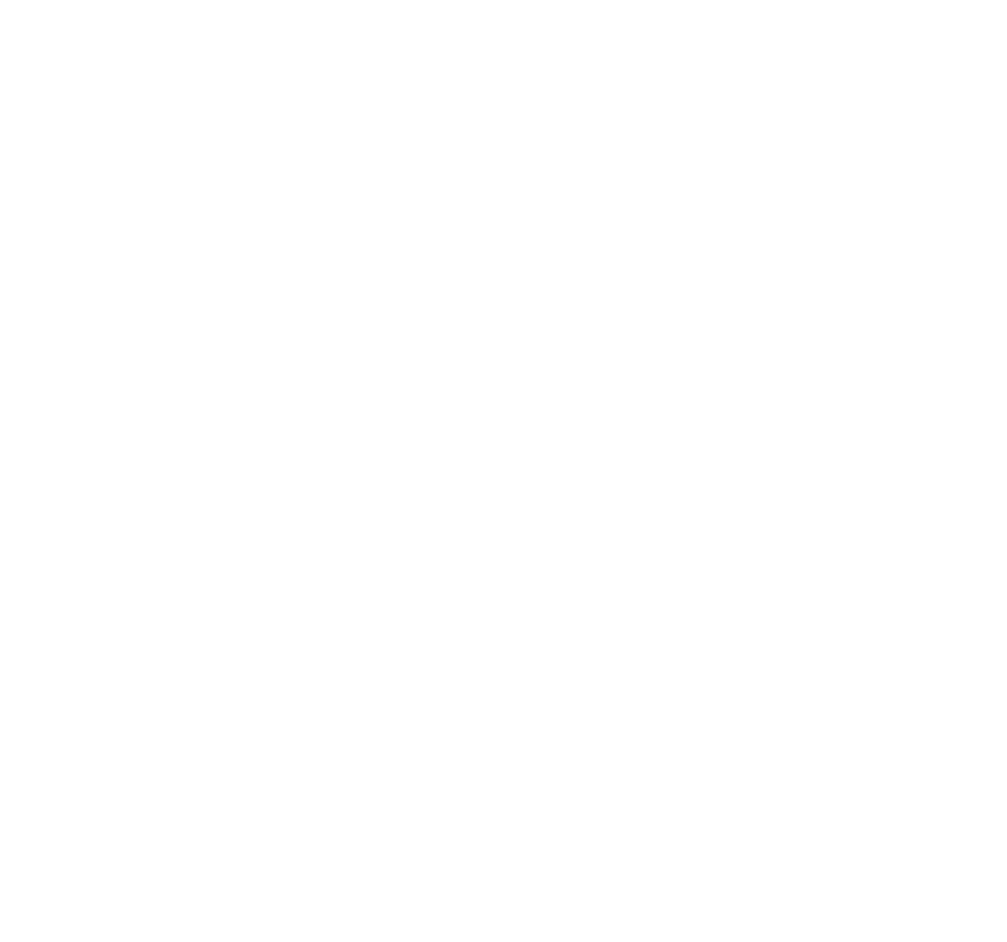
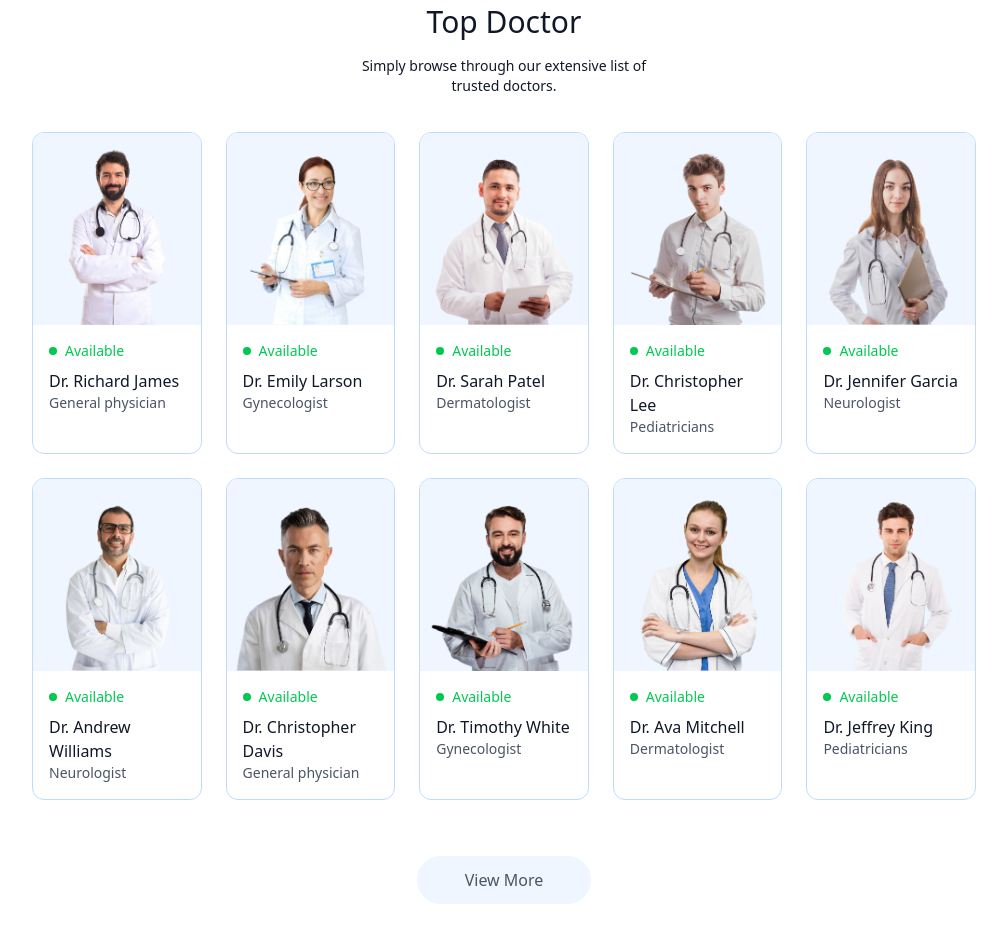
Before and after one commit to ringinrp/fe-mern-appointment, a React (Vite) app: page / in a window 1280 px wide. Shown: the part 1000-1942 px from the top of the page, without its empty margins (136-1143 px from the left). Before the commit the page ends 948 px from the top, so only its background shows below. Built offline with nearby package versions, Linux system fonts and the light colour scheme.

Commit message:
update: components specialist, doctor

```diff
--- a/src/components/SpecialistMenu.jsx
+++ b/src/components/SpecialistMenu.jsx
@@ -9,7 +9,7 @@
         <p className="sm:w-1/3 text-sm text-center">Simply browse through our extensive list of trusted doctors, schedule your appointment hassle-free.</p>
         <div className="flex sm:justify-center gap-4 pt-5 w-full overflow-scroll">
             {specialityData.map((item, index) => (
-                <Link to={`/doctors/${item.speciality}`} key={index} >
+                <Link onClick={()=>scrollTo(0,0)} className="flex flex-col items-center text-xs cursor-pointer flex-shrink-0 hover:translate-y-[-10px] transition-all duration-300" to={`/doctors/${item.speciality}`} key={index} >
                     <img className="w-16 sm:w-24 mb-2" src={item.image} alt={item.name} />
                     <p>{item.speciality}</p>
                 </Link>
--- /dev/null
+++ b/src/components/TopDoctor.jsx
@@ -0,0 +1,52 @@
+import React from 'react';
+import { doctors } from '../assets/assets_frontend/assets';
+import { useNavigate } from 'react-router-dom';
+
+const TopDoctor = () => {
+
+    const navigate = useNavigate();
+
+  return (
+    <div className='flex flex-col items-center gap-4 my-16 text-gray-900 md:mx-10'>
+      <h1 className='text-3xl font-medium'>Top Doctor</h1>
+      <p className="sm:w-1/3 text-center text-sm">Simply browse through our extensive list of trusted doctors.</p>
+
+      {/* Grid Container */}
+      <div className="w-full grid
+        grid-cols-1 sm:grid-cols-2 md:grid-cols-3 lg:grid-cols-4 xl:grid-cols-5
+        gap-6 pt-5 px-3 sm:px-0">
+
+        {doctors.slice(0,10).map((item, index) => (
+          <div
+          onClick={()=>navigate(`/appointments/${item._id}`)}
+            key={index}
+            className="border border-blue-200 rounded-xl overflow-hidden
+              cursor-pointer hover:-translate-y-1 hover:shadow-lg
+              transition-all bg-white"
+          >
+            <img
+              className="w-full h-48 object-cover bg-blue-50"
+              src={item.image}
+              alt={item.name}
+            />
+            <div className="p-4">
+              <div className="flex items-center gap-2 text-sm text-green-500 mb-2">
+                <span className="w-2 h-2 bg-green-500 rounded-full"></span>
+                <span>Available</span>
+              </div>
+              <h3 className="text-gray-900 font-medium">{item.name}</h3>
+              <p className="text-gray-600 text-sm">{item.speciality}</p>
+            </div>
+          </div>
+        ))}
+      </div>
+
+      <button className="mt-10 px-12 py-3 bg-blue-50 text-gray-600 rounded-full
+        hover:bg-[#5f6FFF] hover:text-white transition-colors">
+        View More
+      </button>
+    </div>
+  );
+};
+
+export default TopDoctor;
--- a/src/pages/Home.jsx
+++ b/src/pages/Home.jsx
@@ -1,12 +1,14 @@
 import React from 'react'
 import Header from '../components/Header'
 import SpecialistMenu from '../components/SpecialistMenu'
+import TopDoctor from '../components/TopDoctor'
 
 const Home = () => {
   return (
     <div>
         <Header />
         <SpecialistMenu />
+        <TopDoctor />
     </div>
   )
 }
```
